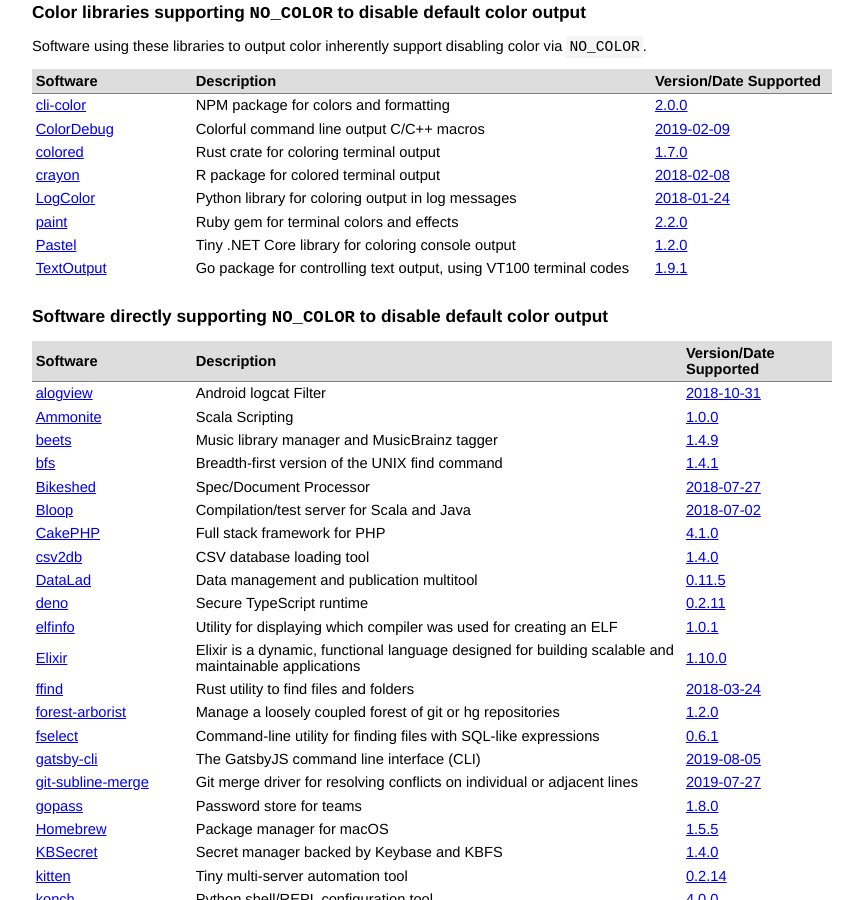
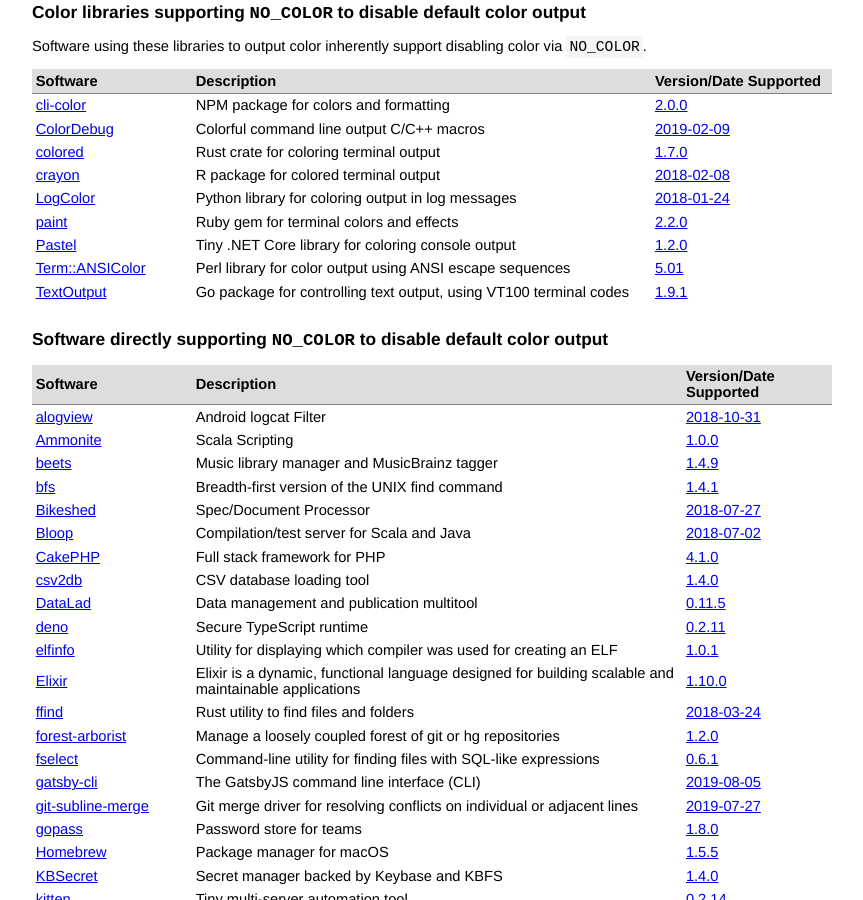
Before and after one commit to jcs/no_color, a Jekyll site: the page built from index.md, in a window 1280 px wide and 900 px high, scrolled down 396 px. Shown: the whole window, without its empty margins (208-1071 px from the left). Built offline with Jekyll 4.4.1, drawn with Linux system fonts in a browser that asks for light colours; our own code applies the rules of GitHub Pages for plain Markdown files.

Commit message:
Add Perl Term::ANSIColor to list of compliant libraries (#74)

```diff
--- a/index.md
+++ b/index.md
@@ -47,6 +47,7 @@ color via `NO_COLOR`.
 | [LogColor](https://github.com/induane/logcolor) | Python library for coloring output in log messages | [2018-01-24](https://github.com/induane/logcolor/commit/0092b0af2a1506eee2b0ca028b1cf51f78fc91fa) |
 | [paint](https://github.com/janlelis/paint) | Ruby gem for terminal colors and effects | [2.2.0](https://github.com/janlelis/paint/tree/v2.2.0) |
 | [Pastel](https://github.com/silkfire/Pastel) | Tiny .NET Core library for coloring console output | [1.2.0](https://github.com/silkfire/Pastel/commit/8a89c2930a2b7ff2c6beae67e6c00fe1d74189d5) |
+| [Term::ANSIColor](https://metacpan.org/release/Term-ANSIColor) | Perl library for color output using ANSI escape sequences | [5.01](https://metacpan.org/changes/release/RRA/Term-ANSIColor-5.01) |
 | [TextOutput](https://github.com/xyproto/textoutput) | Go package for controlling text output, using VT100 terminal codes | [1.9.1](https://github.com/xyproto/textoutput/tree/v1.9.1) |
 {: rules="groups"}
 
```
